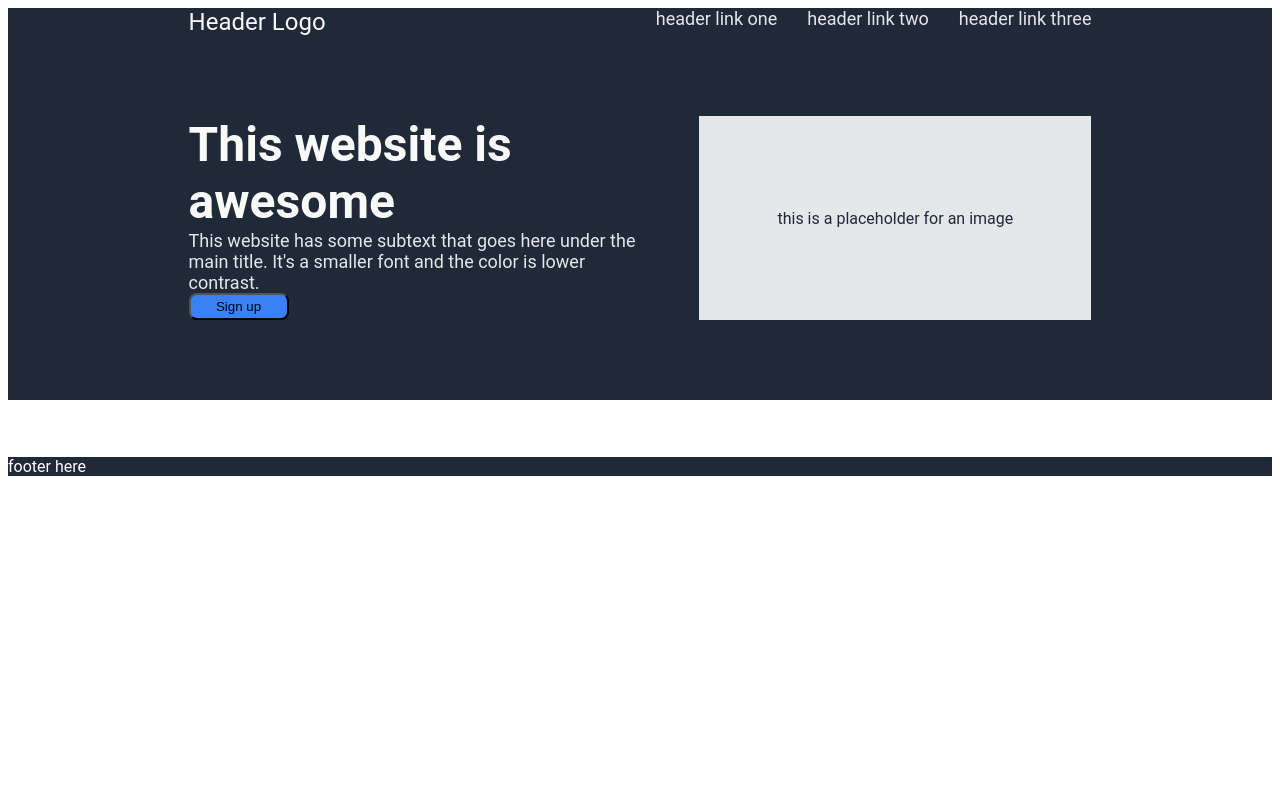
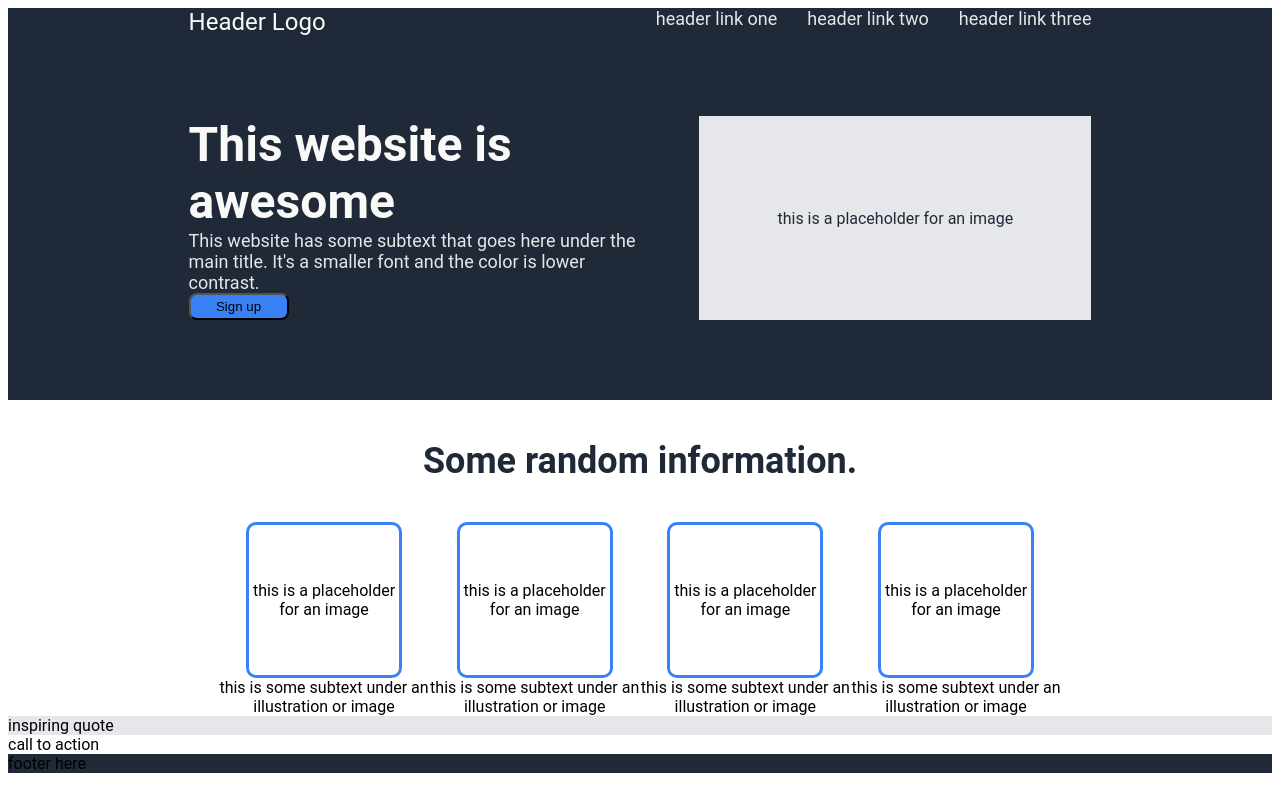
Before and after one commit to berkpereira/landing-page, a plain HTML site: page index.html in a window 1280 px wide. Drawn offline with Linux system fonts and the light colour scheme.

Commit message:
Added random information section, started styling.

```diff
--- a/index.html
+++ b/index.html
@@ -41,7 +41,47 @@
     </div>
 
     <div class="random-information">
-        random information
+        <div class="filler"></div>
+        <div class="content">
+            <div class="header-container">
+                <div class="header">Some random information.</div>
+            </div>
+            <div class="squares">
+                <div class="container">
+                    <div class="square">
+                        <div class="text">this is a placeholder for an image</div>
+                    </div>
+                    <div class="subtext">
+                        this is some subtext under an illustration or image
+                    </div>
+                </div>
+                <div class="container">
+                    <div class="square">
+                        <div class="text">this is a placeholder for an image</div>
+                    </div>
+                    <div class="subtext">
+                        this is some subtext under an illustration or image
+                    </div>
+                </div>
+                <div class="container">
+                    <div class="square">
+                        <div class="text">this is a placeholder for an image</div>
+                    </div>
+                    <div class="subtext">
+                        this is some subtext under an illustration or image
+                    </div>
+                </div>
+                <div class="container">
+                    <div class="square">
+                        <div class="text">this is a placeholder for an image</div>
+                    </div>
+                    <div class="subtext">
+                        this is some subtext under an illustration or image
+                    </div>
+                </div>
+            </div>
+        </div>
+        <div class="filler"></div>
     </div>
 
     <div class="inspiring-quote">
--- a/style.css
+++ b/style.css
@@ -2,7 +2,7 @@ body {
     display: flex;
     flex-direction: column;
     font-family: 'Roboto', 'Arial', 'Helvetica', 'sans-serif';
-    color: white;
+
 }
 
 .top,
@@ -80,3 +80,62 @@ body {
     background-color: #E5E7EB;
     color: #1F2937;
 }
+
+.random-information {
+    display: flex;
+}
+
+.random-information .filler {
+    flex: 1;
+}
+
+.random-information .content {
+    flex: 4;
+    width: 1300px;
+    display: flex;
+    flex-direction: column;
+}
+
+.random-information .header-container {
+    display: flex;
+    justify-content: center;
+    font-size: 36px;
+    font-weight: bolder;
+    color: #1F2937;
+    padding: 40px 0 40px;
+}
+
+.random-information .squares {
+    display: flex;
+    justify-content: center;
+
+}
+
+.random-information .container {
+    display: flex;
+    flex-direction: column;
+    justify-content: center;
+    align-items: center;
+}
+
+.random-information .square {
+    width: 150px;
+    height: 150px;
+    border: solid #3882F6;
+    border-radius: 10px;
+    display: flex;
+    justify-content: center;
+    align-items: center;
+}
+
+.square .text {
+    text-align: center;
+}
+
+.squares .subtext {
+    text-align: center;
+}
+
+.inspiring-quote {
+    background-color: #E5E7EB;
+}
```
